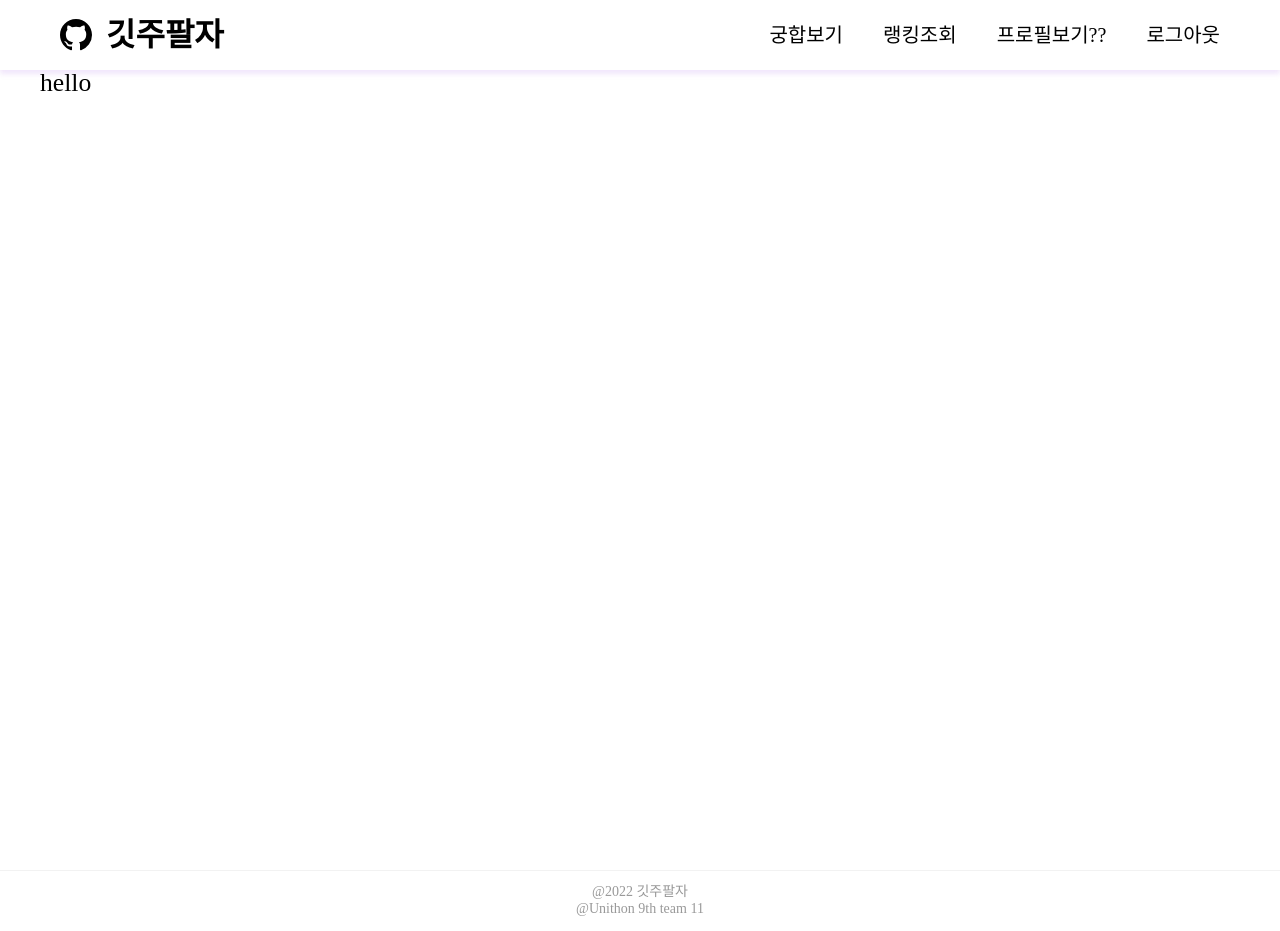
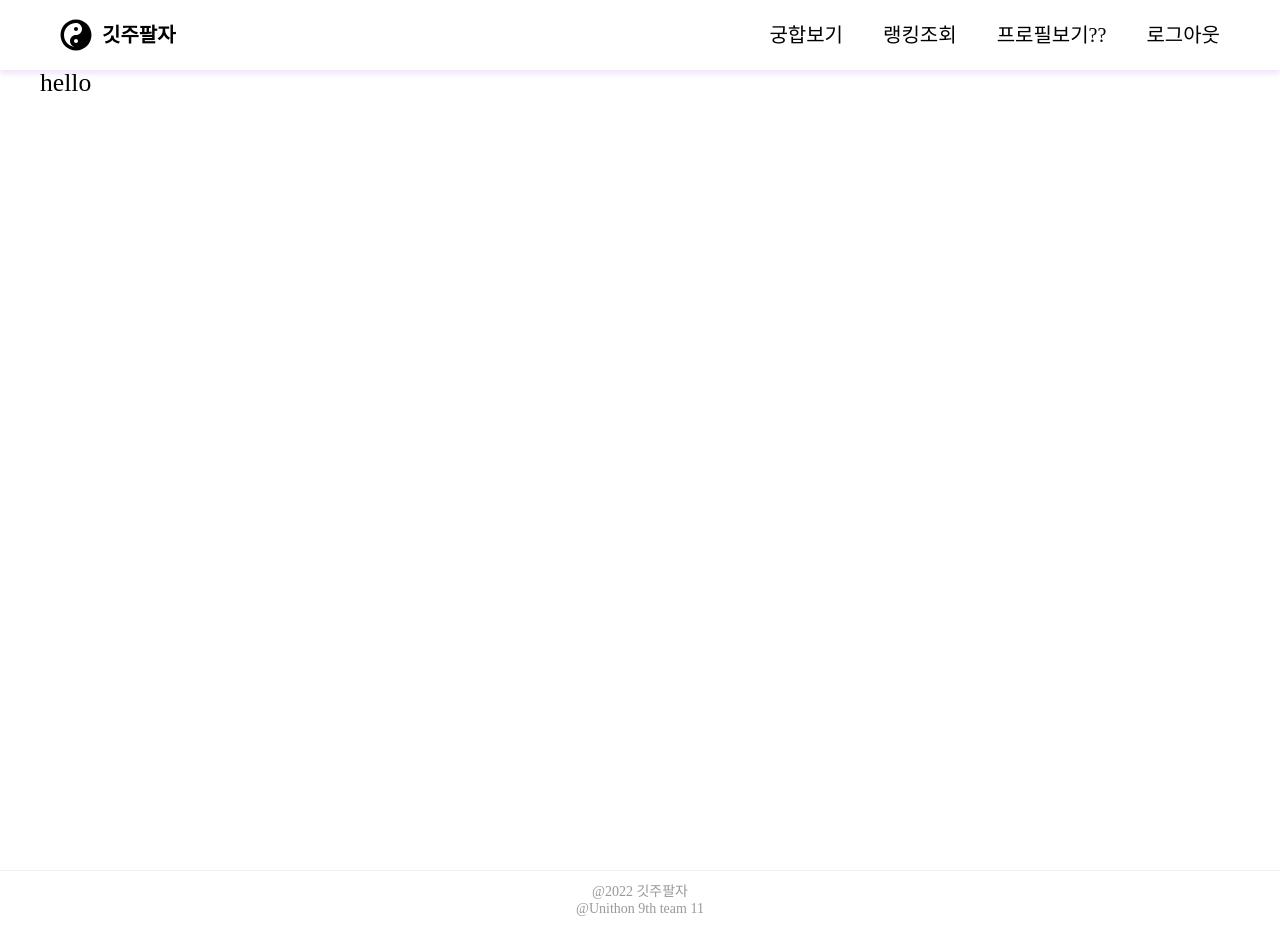
Before and after one commit to unithon-9th-team11/unithon-9th-team11-FE, a Next.js app: page / in a window 1280 px wide. Built offline with nearby package versions, Linux system fonts and the light colour scheme.

Commit message:
logo 음양으로 수정

```diff
--- a/src/root.layouts/components/Header.tsx
+++ b/src/root.layouts/components/Header.tsx
@@ -6,6 +6,7 @@ import {
   logOutNavItems,
 } from '@RootLayouts/libs/constant/navItem';
 import Link from 'next/link';
+import { FaYinYang } from 'react-icons/fa';
 
 const Header = () => {
   // TODO 로그인 상태인지 확인해야 함
@@ -16,9 +17,9 @@ const Header = () => {
     <StyledWrapper>
       <h1 className="header-title">
         <div className="app-logo">
-          <BsGithub />
+          <FaYinYang />
+          <span className="logo-name">깃주팔자</span>
         </div>
-        깃주팔자
       </h1>
       <ul className="nav-wrapper">
         {navItems.map((item, index) => {
@@ -52,6 +53,12 @@ const StyledWrapper = styled.header`
       align-items: center;
       justify-content: center;
       margin-right: 14px;
+
+      .logo-name {
+        font-size: 20px;
+        font-weight: 700;
+        margin-left: 10px;
+      }
     }
 
     display: flex;
```
